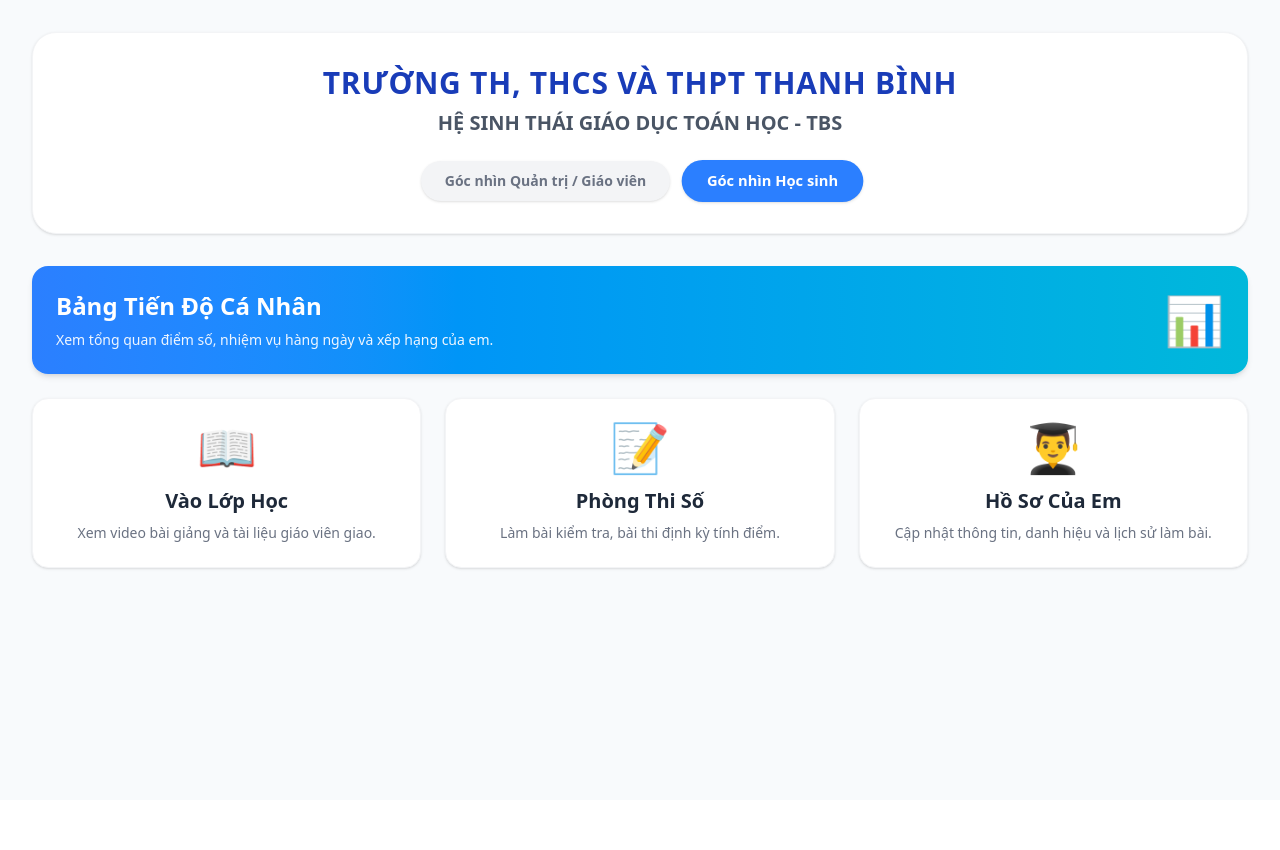
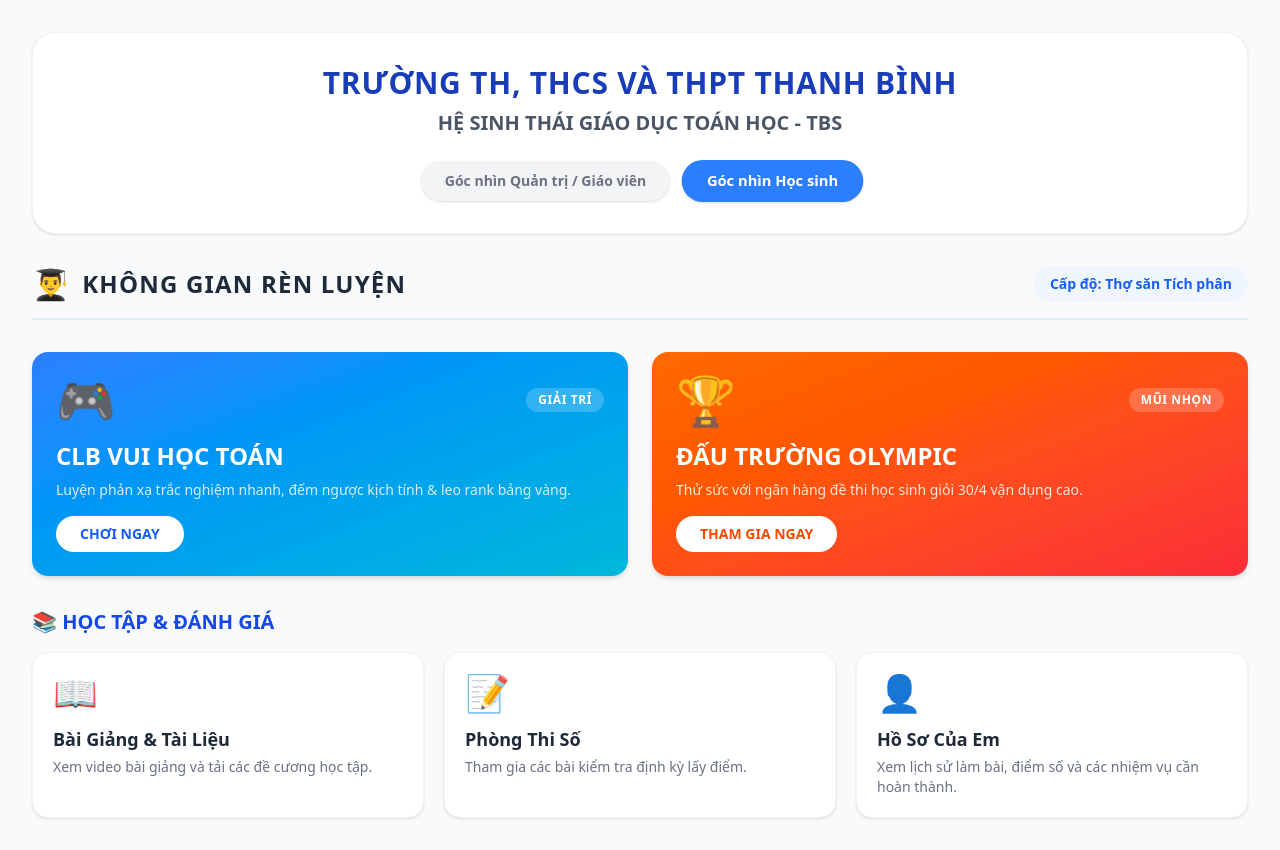
Before and after one commit to tailieutoantbs-art/maths_tbs, a Next.js app: page /dashboard in a window 1280 px wide. Both pictures are taken after a click on the button "Góc nhìn Học sinh". Before the commit the page ends 800 px from the top, so only its background shows below. Built offline with nearby package versions, Linux system fonts and the light colour scheme.

Commit message:
Cập nhật hoàn chỉnh giao diện Dashboard cho Giáo viên và Học sinh

```diff
--- a/app/dashboard/page.tsx
+++ b/app/dashboard/page.tsx
@@ -3,8 +3,6 @@ import React, { useState } from 'react';
 import Link from 'next/link';
 
 export default function UnifiedDashboard() {
-  // Biến trạng thái giả lập phân quyền.
-  // Thực tế sẽ được bảo vệ bởi components/AuthGuard.tsx và components/StudentGuard.tsx
   const [role, setRole] = useState<'teacher' | 'student'>('teacher');
 
   return (
@@ -42,7 +40,6 @@ export default function UnifiedDashboard() {
         {/* ========================================================= */}
         {role === 'teacher' && (
           <div className="space-y-8 animate-fadeIn">
-
             {/* NHÓM 1: TRỢ LÝ TRÍ TUỆ NHÂN TẠO (AI) */}
             <div>
                <h3 className="text-xl font-extrabold text-indigo-700 mb-4 flex items-center gap-2 border-b-2 border-indigo-100 pb-2">
@@ -126,40 +123,70 @@ export default function UnifiedDashboard() {
         {/* ================== PHÂN HỆ HỌC SINH ===================== */}
         {/* ========================================================= */}
         {role === 'student' && (
-          <div className="space-y-6 animate-fadeIn">
+          <div className="space-y-8 animate-fadeIn">
 
-            <div className="grid grid-cols-1 md:grid-cols-3 gap-6">
-              {/* Trang chủ học sinh */}
-              <Link href="/student" className="col-span-1 md:col-span-3 bg-gradient-to-r from-blue-500 to-cyan-500 rounded-2xl p-6 text-white shadow-md hover:shadow-lg transition-all flex items-center justify-between">
-                <div>
-                  <h3 className="text-2xl font-bold mb-2">Bảng Tiến Độ Cá Nhân</h3>
-                  <p className="text-blue-50 text-sm">Xem tổng quan điểm số, nhiệm vụ hàng ngày và xếp hạng của em.</p>
+            <div className="flex items-center justify-between border-b-2 border-blue-100 pb-4">
+              <h2 className="text-2xl font-extrabold text-gray-800 uppercase tracking-wider flex items-center gap-3">
+                <span className="text-3xl">👨‍🎓</span> Không Gian Rèn Luyện
+              </h2>
+              <div className="text-sm font-bold text-blue-600 bg-blue-50 px-4 py-2 rounded-full">
+                Cấp độ: Thợ săn Tích phân
+              </div>
+            </div>
+
+            {/* NHÓM 1: ĐẤU TRƯỜNG & GAME (Nổi bật nhất) */}
+            <div className="grid grid-cols-1 md:grid-cols-2 gap-6">
+              <Link href="/games" className="group block bg-gradient-to-br from-blue-500 to-cyan-500 rounded-2xl p-6 text-white shadow-md hover:shadow-xl transition-all duration-300 transform hover:-translate-y-1 relative overflow-hidden">
+                <div className="relative z-10">
+                  <div className="flex justify-between items-center mb-4">
+                    <span className="text-5xl group-hover:scale-110 transition-transform">🎮</span>
+                    <span className="bg-white/20 px-3 py-1 rounded-full text-xs font-bold uppercase tracking-wider">Giải Trí</span>
+                  </div>
+                  <h3 className="text-2xl font-bold mb-2">CLB VUI HỌC TOÁN</h3>
+                  <p className="text-blue-50 text-sm opacity-90 mb-4">Luyện phản xạ trắc nghiệm nhanh, đếm ngược kịch tính & leo rank bảng vàng.</p>
+                  <span className="inline-block bg-white text-blue-600 font-black px-6 py-2 rounded-full text-sm uppercase">Chơi ngay</span>
                 </div>
-                <div className="text-5xl">📊</div>
               </Link>
 
-              {/* Bài giảng */}
-              <Link href="/student/lectures" className="bg-white p-6 rounded-2xl shadow-sm border border-gray-100 hover:shadow-md transition-all hover:-translate-y-1 group text-center">
-                <div className="text-5xl mb-4 group-hover:scale-110 transition-transform">📖</div>
-                <h4 className="font-bold text-gray-800 text-xl mb-2">Vào Lớp Học</h4>
-                <p className="text-sm text-gray-500">Xem video bài giảng và tài liệu giáo viên giao.</p>
+              <Link href="/olympic" className="group block bg-gradient-to-br from-orange-500 to-red-500 rounded-2xl p-6 text-white shadow-md hover:shadow-xl transition-all duration-300 transform hover:-translate-y-1 relative overflow-hidden">
+                <div className="relative z-10">
+                  <div className="flex justify-between items-center mb-4">
+                    <span className="text-5xl group-hover:scale-110 transition-transform">🏆</span>
+                    <span className="bg-white/20 px-3 py-1 rounded-full text-xs font-bold uppercase tracking-wider">Mũi Nhọn</span>
+                  </div>
+                  <h3 className="text-2xl font-bold mb-2">ĐẤU TRƯỜNG OLYMPIC</h3>
+                  <p className="text-orange-50 text-sm opacity-90 mb-4">Thử sức với ngân hàng đề thi học sinh giỏi 30/4 vận dụng cao.</p>
+                  <span className="inline-block bg-white text-orange-600 font-black px-6 py-2 rounded-full text-sm uppercase">Tham gia ngay</span>
+                </div>
               </Link>
+            </div>
 
-              {/* Thi cử */}
-              <Link href="/student/exams" className="bg-white p-6 rounded-2xl shadow-sm border border-gray-100 hover:shadow-md transition-all hover:-translate-y-1 group text-center">
-                <div className="text-5xl mb-4 group-hover:scale-110 transition-transform">📝</div>
-                <h4 className="font-bold text-gray-800 text-xl mb-2">Phòng Thi Số</h4>
-                <p className="text-sm text-gray-500">Làm bài kiểm tra, bài thi định kỳ tính điểm.</p>
-              </Link>
+            {/* NHÓM 2: HỌC TẬP CHÍNH KHÓA */}
+            <div>
+              <h3 className="text-xl font-extrabold text-blue-700 mb-4 mt-4">📚 HỌC TẬP & ĐÁNH GIÁ</h3>
+              <div className="grid grid-cols-1 md:grid-cols-3 gap-5">
 
-              {/* Hồ sơ */}
-              <Link href="/student/profile" className="bg-white p-6 rounded-2xl shadow-sm border border-gray-100 hover:shadow-md transition-all hover:-translate-y-1 group text-center">
-                <div className="text-5xl mb-4 group-hover:scale-110 transition-transform">👨‍🎓</div>
-                <h4 className="font-bold text-gray-800 text-xl mb-2">Hồ Sơ Của Em</h4>
-                <p className="text-sm text-gray-500">Cập nhật thông tin, danh hiệu và lịch sử làm bài.</p>
-              </Link>
+                <Link href="/student/lectures" className="bg-white p-5 rounded-2xl shadow-sm border border-gray-100 hover:shadow-md transition-all hover:-translate-y-1 group">
+                  <div className="text-4xl mb-3 group-hover:scale-110 transition-transform origin-left">📖</div>
+                  <h4 className="font-bold text-gray-800 text-lg mb-1">Bài Giảng & Tài Liệu</h4>
+                  <p className="text-sm text-gray-500">Xem video bài giảng và tải các đề cương học tập.</p>
+                </Link>
 
+                <Link href="/student/exams" className="bg-white p-5 rounded-2xl shadow-sm border border-gray-100 hover:shadow-md transition-all hover:-translate-y-1 group">
+                  <div className="text-4xl mb-3 group-hover:scale-110 transition-transform origin-left">📝</div>
+                  <h4 className="font-bold text-gray-800 text-lg mb-1">Phòng Thi Số</h4>
+                  <p className="text-sm text-gray-500">Tham gia các bài kiểm tra định kỳ lấy điểm.</p>
+                </Link>
+
+                <Link href="/student/profile" className="bg-white p-5 rounded-2xl shadow-sm border border-gray-100 hover:shadow-md transition-all hover:-translate-y-1 group">
+                  <div className="text-4xl mb-3 group-hover:scale-110 transition-transform origin-left">👤</div>
+                  <h4 className="font-bold text-gray-800 text-lg mb-1">Hồ Sơ Của Em</h4>
+                  <p className="text-sm text-gray-500">Xem lịch sử làm bài, điểm số và các nhiệm vụ cần hoàn thành.</p>
+                </Link>
+
+              </div>
             </div>
+
           </div>
         )}
 
```
